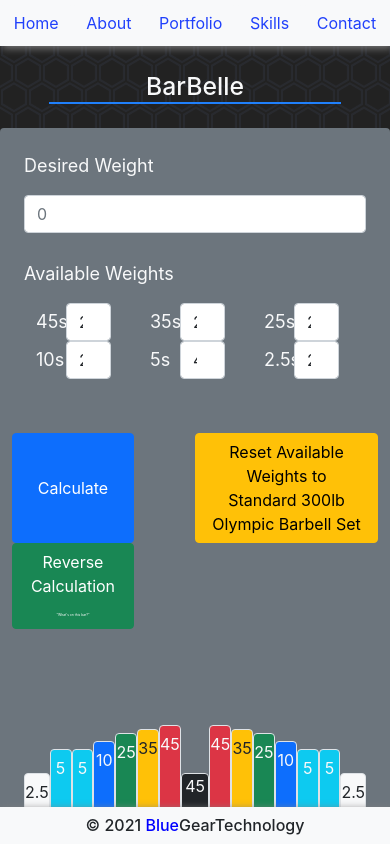
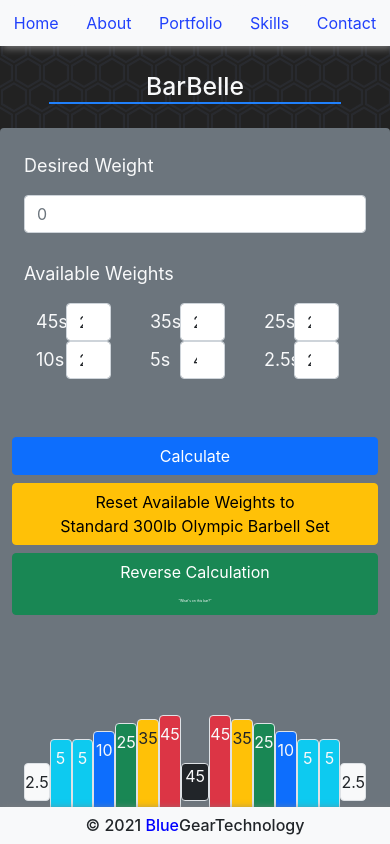
Before and after one commit to bluegeartechnology/portfolio, a React (Create React App) app: page /BarBelle in a window 390 px wide. Built offline with nearby package versions, Linux system fonts and the light colour scheme.

Commit message:
Rearranged BarBelle buttons for better mobile friendliness.

```diff
--- a/src/pages/projects/BarBelle.js
+++ b/src/pages/projects/BarBelle.js
@@ -374,9 +374,9 @@ const BarBelle = () => {
                     <br />
                     <br />
                     <div className="d-flex row justify-content-between">
-                        <button className="btn btn-primary col-4 col-lg-2" onClick={(e) => calculateWeights(e)}>Calculate</button>
-                        <button className="btn btn-warning col-6 col-md-4" onClick={(e) => setStandardOlympic(e)}>Reset Available Weights to <br />Standard 300lb Olympic Barbell Set</button>
-                        <button className="btn btn-success col-4 col-lg-2" onClick={(e) => reverseCalculateWeights(e)}>Reverse Calculation<br /><span style={{ 'font-size': '0.85vw' }}>"What's on this bar?"</span> </button>
+                        <button className="btn btn-primary col-12 col-lg-2 my-1" onClick={(e) => calculateWeights(e)}>Calculate</button>
+                        <button className="btn btn-warning col-12 col-lg-4 my-1" onClick={(e) => setStandardOlympic(e)}>Reset Available Weights to <br />Standard 300lb Olympic Barbell Set</button>
+                        <button className="btn btn-success col-12 col-lg-2 my-1" onClick={(e) => reverseCalculateWeights(e)}>Reverse Calculation<br /><span style={{ 'font-size': '0.85vw' }}>"What's on this bar?"</span> </button>
                     </div>
 
                     <div id="finalWeights" className='p-4 mx-auto col-10 text-center '></div>
```
